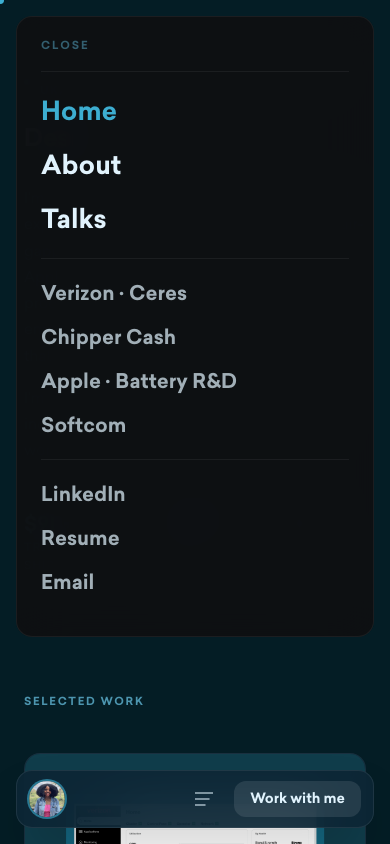
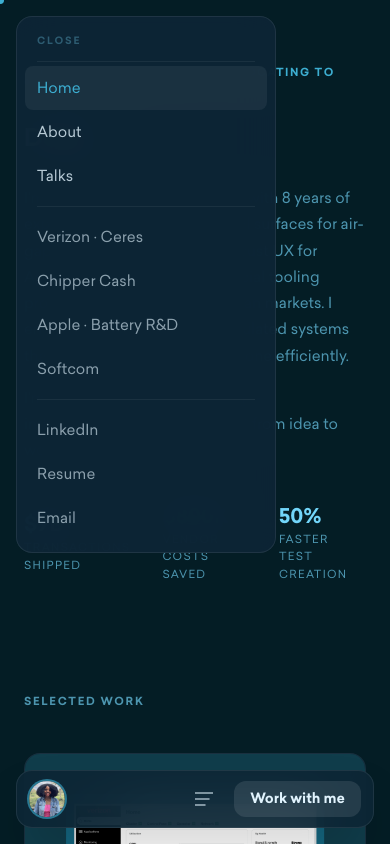
Before and after one commit to dikethelmak/portfolio-website, a Next.js app: page / in a window 390 px wide. Both pictures are taken after a click on the button "Open menu". Shown: the top 844 px of the page. Built offline with nearby package versions, Linux system fonts and the light colour scheme.

Commit message:
Fix mobile menu size: compact 260px panel, 15px font, original bg color

```diff
--- a/src/components/Navigation.tsx
+++ b/src/components/Navigation.tsx
@@ -412,64 +412,65 @@
 
             {/* Panel */}
             <motion.div
-              initial={{ opacity: 0, scale: 0.96, y: -8 }}
+              initial={{ opacity: 0, scale: 0.95, y: -6 }}
               animate={{ opacity: 1, scale: 1, y: 0 }}
-              exit={{ opacity: 0, scale: 0.96, y: -8 }}
-              transition={{ duration: 0.2, ease: 'easeOut' }}
-              className="fixed top-4 left-4 right-4 z-[60] md:hidden rounded-2xl overflow-hidden"
+              exit={{ opacity: 0, scale: 0.95, y: -6 }}
+              transition={{ duration: 0.18, ease: 'easeOut' }}
+              className="fixed top-4 left-4 z-[60] md:hidden rounded-2xl overflow-hidden w-[260px]"
               style={{
-                background: 'rgba(14, 16, 18, 0.97)',
-                backdropFilter: 'blur(24px)',
-                border: '1px solid rgba(255,255,255,0.06)',
+                background: 'rgba(13, 37, 53, 0.97)',
+                backdropFilter: 'blur(20px)',
+                border: '1px solid rgba(255,255,255,0.08)',
               }}
             >
               {/* Close row */}
               <button
                 onClick={() => setMobileOpen(false)}
-                className="flex items-center gap-2 w-full px-6 pt-5 pb-4 text-[11px] uppercase tracking-[0.18em] text-muted/60 font-[SailecBold] hover:text-muted transition-colors"
+                className="flex items-center w-full px-5 pt-4 pb-3 text-[10px] uppercase tracking-[0.18em] text-muted/50 font-[SailecBold] hover:text-muted transition-colors"
               >
                 Close
               </button>
-              <div className="h-px bg-white/[0.06] mx-6" />
+              <div className="h-px bg-white/[0.06] mx-5 mb-1" />
 
               {/* Nav links */}
-              <div className="px-6 py-3">
-                <Link
-                  href="/"
-                  onClick={() => setMobileOpen(false)}
-                  className={`block py-3.5 text-[26px] font-[SailecBold] leading-none transition-colors ${pathname === '/' ? 'text-accent' : 'text-text hover:text-accent'}`}
-                >
-                  Home
-                </Link>
-                <Link
-                  href="/about"
-                  onClick={() => setMobileOpen(false)}
-                  className={`block py-3.5 text-[26px] font-[SailecBold] leading-none transition-colors ${pathname === '/about' ? 'text-accent' : 'text-text hover:text-accent'}`}
-                >
-                  About
-                </Link>
-                <Link
-                  href="/talks"
-                  onClick={() => setMobileOpen(false)}
-                  className={`block py-3.5 text-[26px] font-[SailecBold] leading-none transition-colors ${pathname === '/talks' ? 'text-accent' : 'text-text hover:text-accent'}`}
-                >
-                  Talks
-                </Link>
+              <div className="px-2 pb-3">
+                {[
+                  { href: '/', label: 'Home' },
+                  { href: '/about', label: 'About' },
+                  { href: '/talks', label: 'Talks' },
+                ].map(({ href, label }) => (
+                  <Link
+                    key={href}
+                    href={href}
+                    onClick={() => setMobileOpen(false)}
+                    className={`flex items-center px-3 py-2.5 rounded-lg text-[15px] transition-colors ${
+                      pathname === href
+                        ? 'text-accent bg-white/[0.06]'
+                        : 'text-text/80 hover:text-text hover:bg-white/[0.04]'
+                    }`}
+                  >
+                    {label}
+                  </Link>
+                ))}
 
-                <div className="h-px bg-white/[0.06] my-3" />
+                <div className="h-px bg-white/[0.06] mx-3 my-2" />
 
                 {caseStudies.map(({ href, label }) => (
                   <Link
                     key={href}
                     href={href}
                     onClick={() => setMobileOpen(false)}
-                    className={`block py-3 text-[20px] font-[SailecBold] leading-none transition-colors ${pathname === href ? 'text-accent' : 'text-text/70 hover:text-accent'}`}
+                    className={`flex items-center px-3 py-2.5 rounded-lg text-[15px] transition-colors ${
+                      pathname === href
+                        ? 'text-accent bg-white/[0.06]'
+                        : 'text-text/60 hover:text-text hover:bg-white/[0.04]'
+                    }`}
                   >
                     {label}
                   </Link>
                 ))}
 
-                <div className="h-px bg-white/[0.06] my-3" />
+                <div className="h-px bg-white/[0.06] mx-3 my-2" />
 
                 {workWithMeLinks.map(({ href, label }) => (
                   <a
@@ -478,20 +479,18 @@
                     target="_blank"
                     rel="noopener noreferrer"
                     onClick={() => setMobileOpen(false)}
-                    className="block py-3 text-[20px] font-[SailecBold] leading-none text-text/70 hover:text-accent transition-colors"
+                    className="flex items-center px-3 py-2.5 rounded-lg text-[15px] text-text/60 hover:text-text hover:bg-white/[0.04] transition-colors"
                   >
                     {label}
                   </a>
                 ))}
                 <button
                   onClick={() => { copyEmail(); setMobileOpen(false) }}
-                  className="block py-3 text-[20px] font-[SailecBold] leading-none text-text/70 hover:text-accent transition-colors text-left w-full"
+                  className="flex items-center w-full px-3 py-2.5 rounded-lg text-[15px] text-text/60 hover:text-text hover:bg-white/[0.04] transition-colors"
                 >
                   {emailCopied ? 'Copied!' : 'Email'}
                 </button>
               </div>
-
-              <div className="pb-5" />
             </motion.div>
           </>
         )}
```
